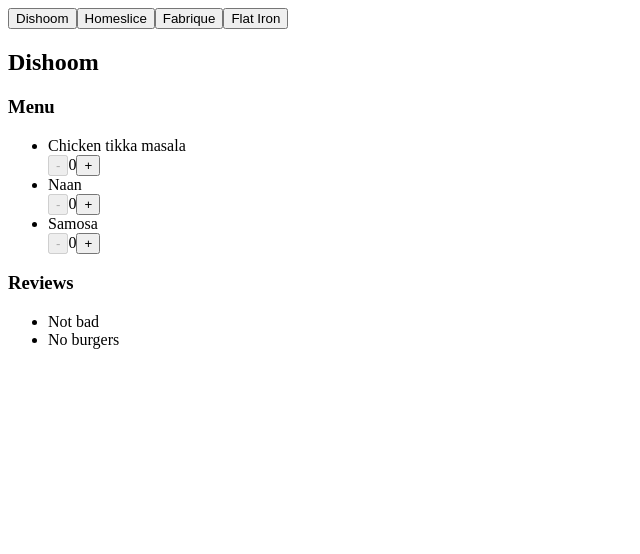
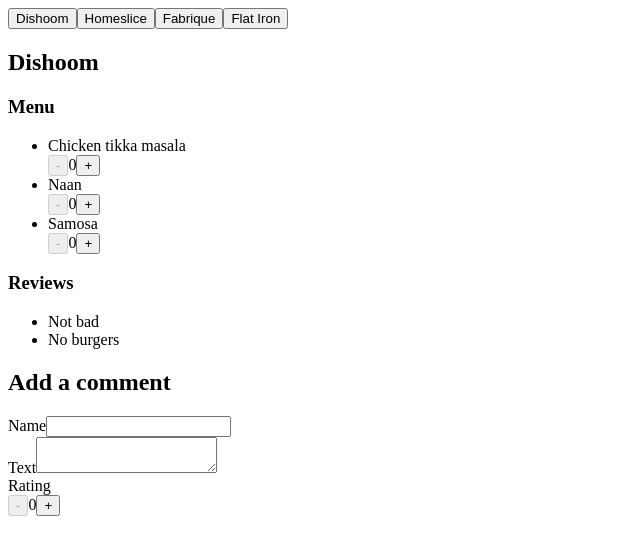
Before and after one commit to zvykkk/-react-20231109, a React (Vite) app: page / in a window 1280 px wide. Both pictures are taken after a click on the button "Dishoom". Shown: the top 554 px of the page, without its empty margins (0-640 px from the left). Built offline with nearby package versions, Linux system fonts and the light colour scheme.

Commit message:
add solution for lecture-4/hw

```diff
--- a/src/components/restaurant/component.jsx
+++ b/src/components/restaurant/component.jsx
@@ -1,7 +1,8 @@
-import React from  "react";
+import React, {useState} from "react";
 
 import {Menu} from "../menu/component";
 import {Reviews} from "../reviews/component";
+import {ReviewForm} from "../review-form/component";
 
 export const Restaurant = ({restaurant}) => {
     if (!restaurant){
@@ -14,5 +15,6 @@
         <h2>{name}</h2>
         <Menu dishes = {menu}/>
         <Reviews reviews = {reviews}/>
+        <ReviewForm/>
     </div>
 };
--- /dev/null
+++ b/src/components/review-form/component.jsx
@@ -0,0 +1,70 @@
+import React, {useReducer, useState} from "react";
+import {Counter} from "../counter/component";
+
+const DEFAULT_FORM_VALUE = {
+    name: '',
+    text: '',
+    rating: 0,
+};
+
+const reducer = (state, action) => {
+    switch (action.type) {
+        case 'setName':
+            return {
+                ...state,
+                name: action.payload,
+                text: DEFAULT_FORM_VALUE.text,
+                rating: DEFAULT_FORM_VALUE.rating,
+            };
+        case 'setText':
+            return { ...state, text: action.payload};
+        case 'setRating':
+            return { ...state, rating: action.payload};
+        default:
+            return state;
+    }
+}
+
+export const ReviewForm = () => {
+    const [formValue, dispatch] = useReducer(reducer, DEFAULT_FORM_VALUE);
+
+    return (
+        <form>
+            <h2>Add a comment</h2>
+            <div>
+                <label htmlFor="name">Name</label>
+                <input
+                    id="name"
+                    type="text"
+                    value={formValue.name}
+                    onChange={(event) =>
+                        dispatch({type: 'setName', payload: event.target.value})
+                    }
+                />
+            </div>
+            <div>
+                <label htmlFor="text">Text</label>
+                <textarea
+                    id="text"
+                    type="text"
+                    value={formValue.text}
+                    onChange={(event) =>
+                        dispatch({type: 'setText', payload: event.target.value})
+                    }
+                />
+            </div>
+            <div>
+                <label htmlFor="rating">Rating</label>
+                <Counter
+                    value={formValue.rating}
+                    increment={() =>
+                        dispatch({type: 'setRating', payload: formValue.rating + 0.5})
+                    }
+                    decrement={() =>
+                        dispatch({type: 'setRating', payload: formValue.rating - 0.5})
+                    }
+                />
+            </div>
+        </form>
+    );
+};
```
